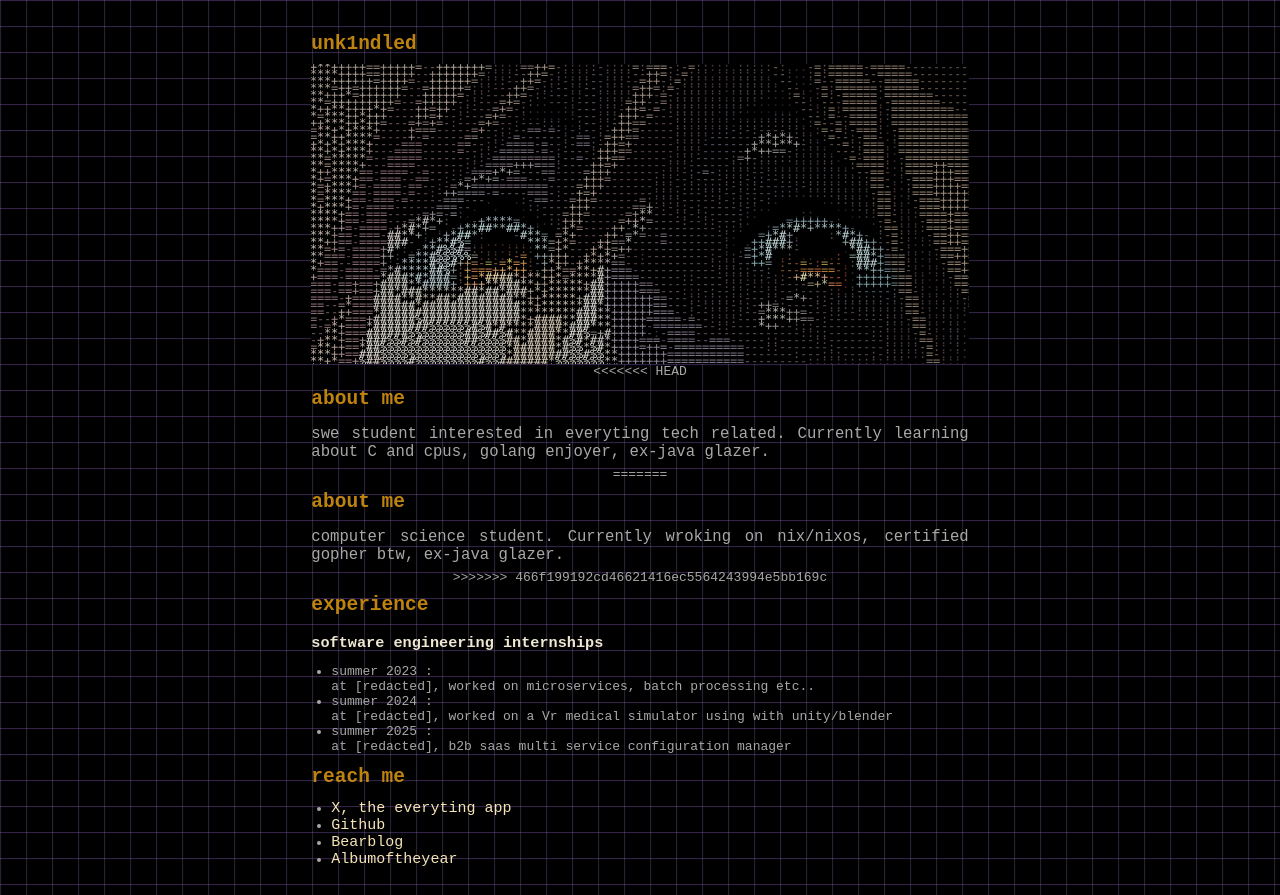
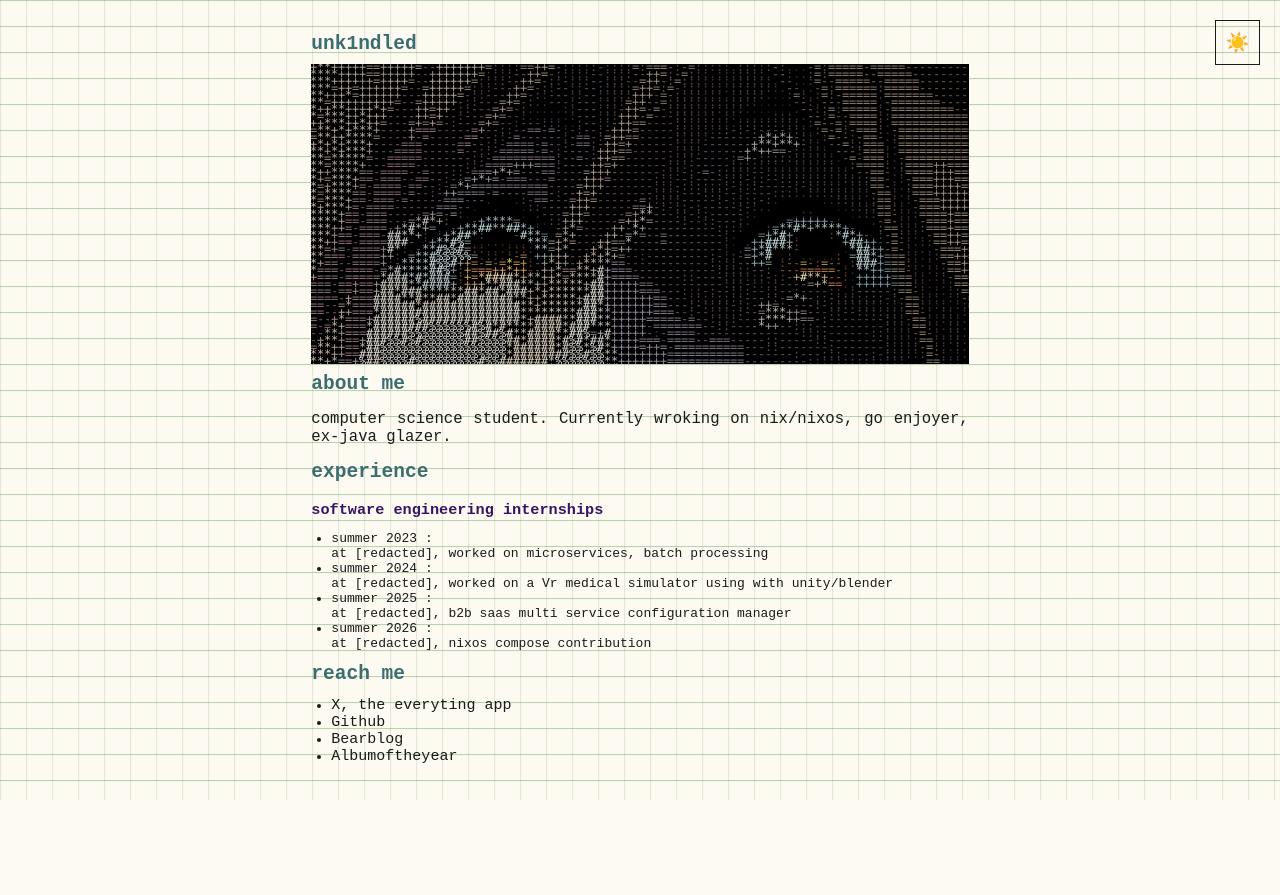
Before and after one commit to unk1ndled/unk1ndled.github.io, a plain HTML site: page index.html in a window 1280 px wide. After the commit the page ends 800 px from the top, so only its background shows below. Drawn offline with Linux system fonts and the light colour scheme.

Commit message:
light/dark mode

```diff
--- a/index.html
+++ b/index.html
@@ -11,6 +11,9 @@
     <body>
         <div class="section">
             <h2>unk1ndled</h2>
+            <button id="theme-toggle" aria-label="Toggle Theme">
+                <span>🌙</span>
+            </button>
             <div class="iframe-wrapper">
                 <div class="iframe-inner">
                     <iframe src="ascii/embedded.html" frameborder="0"></iframe>
@@ -18,23 +21,13 @@
             </div>
         </div>
 
-<<<<<<< HEAD
         <div class="section">
             <h2>about me</h2>
             <p>
-                swe student interested in everyting tech related. Currently
-                learning about C and cpus, golang enjoyer, ex-java glazer.
+                computer science student. Currently wroking on nix/nixos, go
+                enjoyer, ex-java glazer.
             </p>
         </div>
-=======
-    <div class="section">
-      <h2>about me</h2>
-      <p>
-        computer science student. Currently wroking on nix/nixos, certified
-        gopher btw, ex-java glazer.
-      </p>
-    </div>
->>>>>>> 466f199192cd46621416ec5564243994e5bb169c
 
         <div class="section">
             <h2>experience</h2>
@@ -43,20 +36,27 @@
                 <li>
                     <div>
                         summer 2023 : <br />
-            at [redacted], worked on microservices, batch processing etc..
+                        at [redacted], worked on microservices, batch processing
                     </div>
                 </li>
                 <li>
                     <div>
                         summer 2024 : <br />
-            at [redacted], worked on a Vr medical simulator using with
-            unity/blender
+                        at [redacted], worked on a Vr medical simulator using
+                        with unity/blender
                     </div>
                 </li>
                 <li>
                     <div>
                         summer 2025 : <br />
-            at [redacted], b2b saas multi service configuration manager
+                        at [redacted], b2b saas multi service configuration
+                        manager
+                    </div>
+                </li>
+                <li>
+                    <div>
+                        summer 2026 : <br />
+                        at [redacted], nixos compose contribution
                     </div>
                 </li>
             </ul>
@@ -66,7 +66,9 @@
             <h2>reach me</h2>
             <ul>
                 <li>
-          <a href="https://x.com/u8_boulevard"> X, the everyting app </a>
+                    <a href="https://x.com/u8_boulevard">
+                        X, the everyting app
+                    </a>
                 </li>
                 <li>
                     <a href="https://github.com/unk1ndled"> Github </a>
@@ -82,9 +84,11 @@
             </ul>
         </div>
 
+        <script type="module" src="mode.js"></script>
         <script>
             const wrapper = document.querySelector(".iframe-wrapper");
-      wrapper.scrollLeft = (wrapper.scrollWidth - wrapper.clientWidth) / 2;
+            wrapper.scrollLeft =
+                (wrapper.scrollWidth - wrapper.clientWidth) / 2;
         </script>
     </body>
 </html>
--- /dev/null
+++ b/mode.js
@@ -0,0 +1,34 @@
+const toggleBtn = document.getElementById("theme-toggle");
+const themeIcon = toggleBtn.querySelector("span");
+const htmlElement = document.documentElement;
+
+// Function to apply theme and update icon
+const applyTheme = (theme) => {
+  htmlElement.setAttribute("data-theme", theme);
+  themeIcon.textContent = theme === "dark" ? "🌑" : "☀️";
+  localStorage.setItem("theme", theme);
+};
+
+// 1. Determine initial theme
+const savedTheme = localStorage.getItem("theme");
+const systemIsDark = window.matchMedia("(prefers-color-scheme: dark)").matches;
+
+// Default logic: Priority to Saved > System
+const initialTheme = savedTheme || (systemIsDark ? "dark" : "light");
+applyTheme(initialTheme);
+
+// 2. Handle Click Toggle
+toggleBtn.addEventListener("click", () => {
+  const currentTheme = htmlElement.getAttribute("data-theme");
+  const newTheme = currentTheme === "dark" ? "light" : "dark";
+  applyTheme(newTheme);
+});
+
+// 3. (Optional) Listen for System changes while the page is open
+window
+  .matchMedia("(prefers-color-scheme: dark)")
+  .addEventListener("change", (e) => {
+    if (!localStorage.getItem("theme")) {
+      applyTheme(e.matches ? "dark" : "light");
+    }
+  });
--- a/styles.css
+++ b/styles.css
@@ -1,11 +1,25 @@
 :root {
+    /* Existing Dark Theme (Default) */
     --main-bg-color: #000000;
     --main-text-color: #f4e4b6;
     --secondary-text-color: #a8a8a8;
     --section-title-color: #e09b11d7;
     --subsection-tc: #eee7d3;
+    --main-padding: 16px;
 
-    --main-padding: 16px;
+    --grid-color-1: rgba(177, 129, 253, 0.365);
+    --grid-color-2: rgba(135, 103, 156, 0.421);
+}
+
+/* Light Theme Override */
+[data-theme="light"] {
+    --main-bg-color: #fdfaf1;
+    --main-text-color: #1a1a1a;
+    --secondary-text-color: #1a1a1a;
+    --section-title-color: #3c6e71;
+    --subsection-tc: #391463;
+    --grid-color-1: rgba(0, 100, 0, 0.35);
+    --grid-color-2: rgba(0, 100, 0, 0.15);
 }
 
 *,
@@ -25,8 +39,11 @@ body {
     color: var(--secondary-text-color);
     background: var(--main-bg-color);
     background-image:
-        linear-gradient(rgba(177, 129, 253, 0.365) 0.009em, transparent 0.1em),
-        linear-gradient(90deg, rgba(135, 103, 156, 0.421) 0.009em, transparent 0.1em);
+        linear-gradient(var(--grid-color-1) 0.009em, transparent 0.1em),
+        linear-gradient(90deg, var(--grid-color-2) 0.009em, transparent 0.1em);
+    transition:
+        background 0.3s ease,
+        color 0.3s ease; /* Smooth transition */
     background-size: 2em 2em;
     padding: 1rem 0;
 }
@@ -129,6 +146,31 @@ ul {
     background-color: #555;
 }
 
+#theme-toggle {
+    position: fixed;
+    top: 20px;
+    right: 20px;
+    width: 45px;
+    height: 45px;
+    border: 1px solid var(--secondary-text-color);
+    background: transparent;
+    color: var(--main-text-color);
+    cursor: pointer;
+    display: flex;
+    align-items: center;
+    justify-content: center;
+    font-size: 1.2rem;
+    transition:
+        transform 0.2s ease,
+        background 0.3s ease;
+    z-index: 1000;
+}
+
+#theme-toggle:hover {
+    transform: scale(1.1);
+    border-color: var(--section-title-color);
+}
+
 /* ── Responsive breakpoints ───────────────────────────────────────────────── */
 
 /* Tablet – wide */
```
Lines whose indentation alone changed are shown as unchanged.
